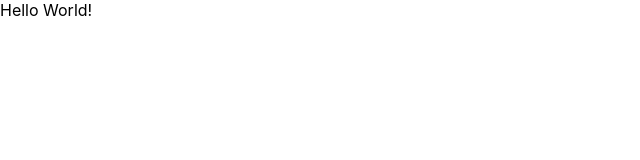
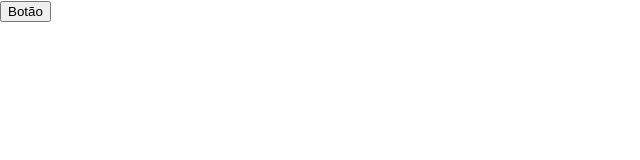
Before and after one commit to Delsivan/Alura-Studies, a React (Create React App) app: page / in a window 1280 px wide. Shown: the top 160 px of the page, without its empty margins (0-640 px from the left). Built offline with nearby package versions, Linux system fonts and the light colour scheme.

Commit message:
Renderização de componente

```diff
--- a/src/App.tsx
+++ b/src/App.tsx
@@ -5,7 +5,7 @@ import Botao from './components/Botao';
 function App() {
   return (
     <div className="App">
-      Hello World!
+      <Botao />
     </div>
   );
 }
```
